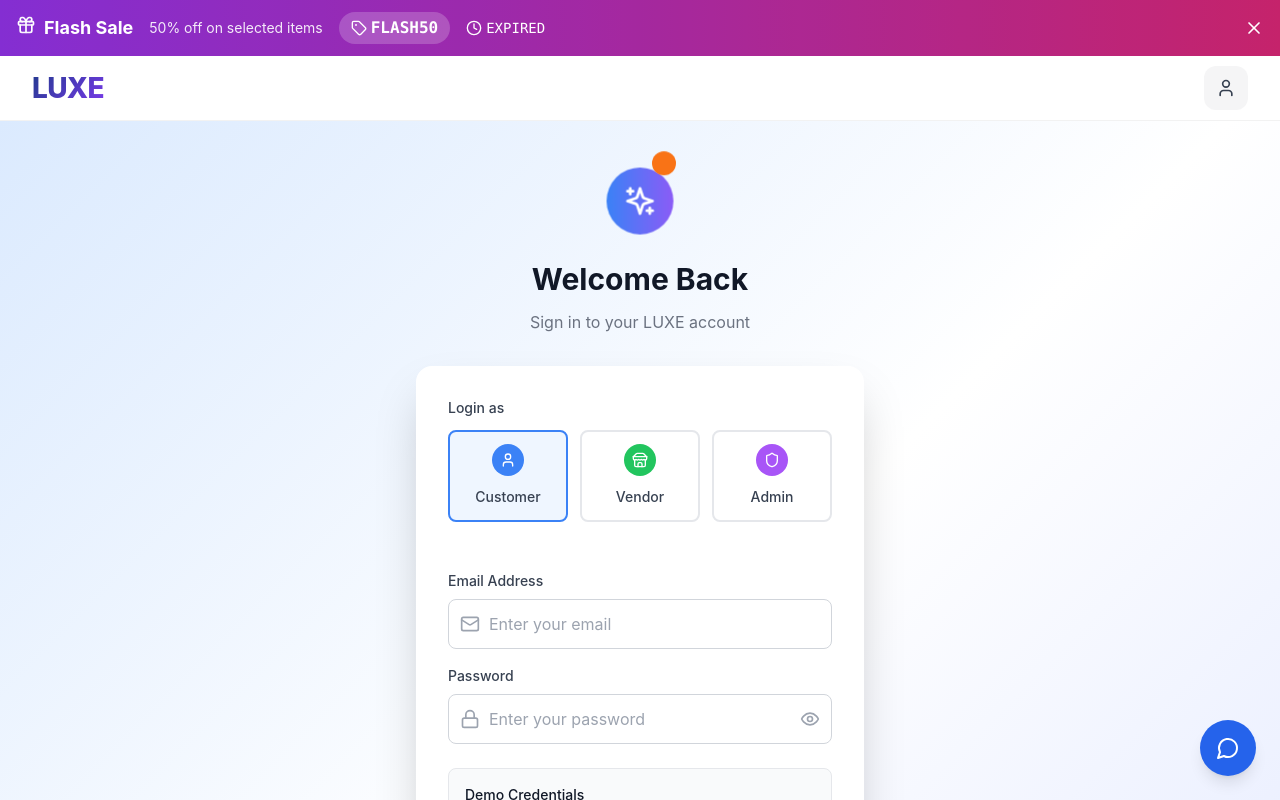
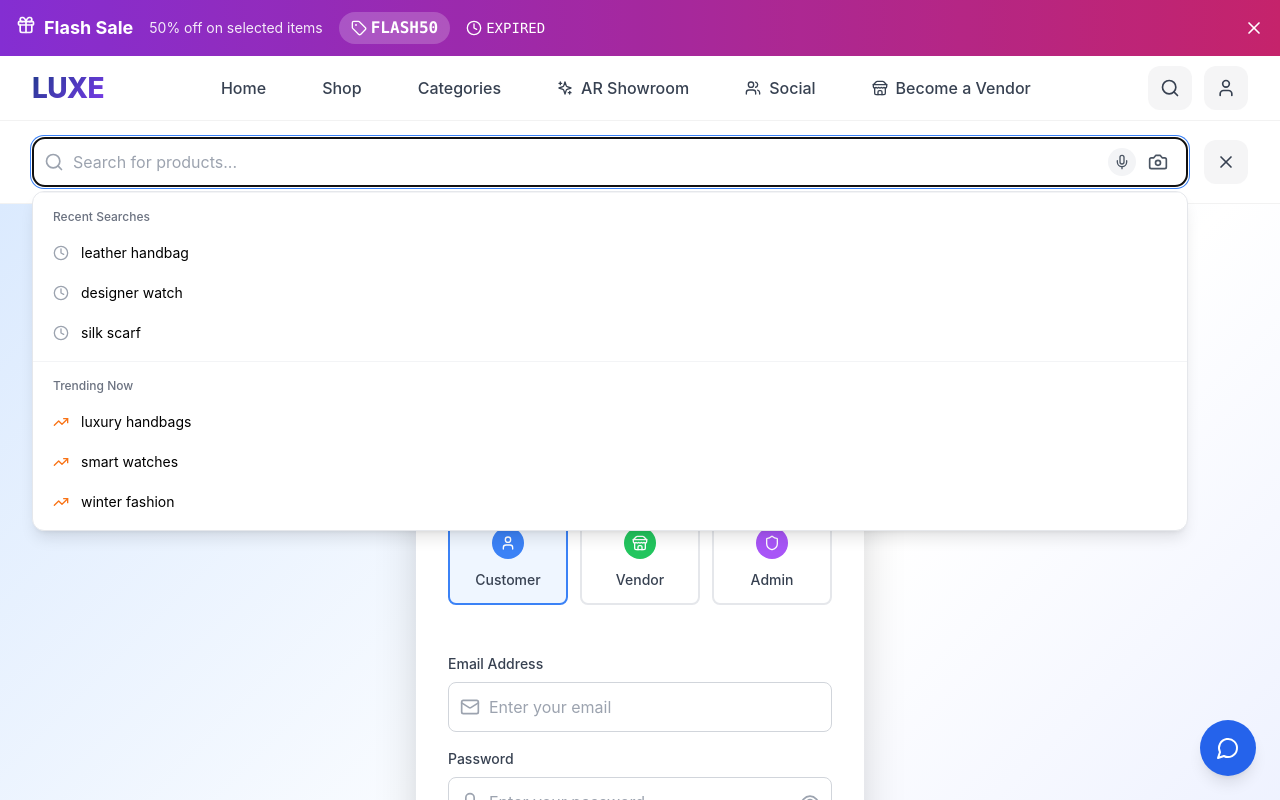
Before and after one commit to nikkjaat/LUXE-FRONTEND, a React (Vite) app: page /login in a window 1280 px wide. Both pictures are taken after a click on the button 1169 px from the left and 88 px from the top of the page. Shown: the top 800 px of the page. Built offline with nearby package versions, Linux system fonts and the light colour scheme; the HTML template or start-up script is replaced by a standard one.

Commit message:
Header Component Improvements

```diff
--- a/src/components/Header/Header.jsx
+++ b/src/components/Header/Header.jsx
@@ -11,7 +11,7 @@
 const Header = () => {
   const [isMenuOpen, setIsMenuOpen] = useState(false);
   const [isUserMenuOpen, setIsUserMenuOpen] = useState(false);
-  const [showSearchBarBelow , setShowSearchBarBelow ] = useState(false);
+  const [showSearchBarBelow, setShowSearchBarBelow] = useState(false);
   const [unreadCount, setUnreadCount] = useState(0);
 
   const { user, logout } = useAuth();
@@ -22,7 +22,7 @@
 
   const userMenuRef = useRef(null);
   const mobileMenuRef = useRef(null);
-  const searchOverlayRef = useRef(null);
+  const searchBarRef = useRef(null);
 
   // Get notifications and unread count
   useEffect(() => {
@@ -43,7 +43,7 @@
         setIsMenuOpen(false);
       }
 
-      if (searchOverlayRef.current && !searchOverlayRef.current.contains(event.target)) {
+      if (searchBarRef.current && !searchBarRef.current.contains(event.target)) {
         setShowSearchBarBelow(false);
       }
     };
@@ -54,7 +54,7 @@
     };
   }, []);
 
-  // Handle escape key for search overlay
+  // Handle escape key for search bar
   useEffect(() => {
     const handleEscape = (event) => {
       if (event.key === 'Escape' && showSearchBarBelow) {
@@ -119,7 +119,7 @@
             </div>
 
             {/* Desktop Navigation - Always visible on desktop */}
-            <nav className={`${styles.desktopNav} ${showSearchBarBelow ? styles.hidden : ''}`}>
+            <nav className={styles.desktopNav}>
               <Link to="/" className={styles.navLink}>
                 <span>Home</span>
               </Link>
@@ -147,10 +147,10 @@
 
             {/* Desktop Actions */}
             <div className={styles.desktopActions}>
-              {/* Search Button - Shows on laptop/tablet when search is closed */}
+              {/* Search Button - Shows on laptop/tablet */}
               <button
-                onClick={() => setShowSearchBarBelow(true)}
-                className={`${styles.searchButton} ${showSearchBarBelow ? styles.hidden : ''}`}
+                onClick={() => setShowSearchBarBelow(!showSearchBarBelow)}
+                className={styles.searchButton}
                 aria-label="Search"
               >
                 <Search className="h-5 w-5" />
@@ -160,7 +160,7 @@
               {user?.role === 'user' && (
                 <Link
                   to="/wishlist"
-                  className={`${styles.actionButton} ${showSearchBarBelow ? styles.hidden : ''}`}
+                  className={styles.actionButton}
                   aria-label="Wishlist"
                 >
                   <Heart className="h-5 w-5" />
@@ -176,7 +176,7 @@
               {user?.role === 'user' && (
                 <Link
                   to="/cart"
-                  className={`${styles.actionButton} ${showSearchBarBelow ? styles.hidden : ''}`}
+                  className={styles.actionButton}
                   aria-label="Shopping Cart"
                 >
                   <ShoppingCart className="h-5 w-5" />
@@ -230,20 +230,24 @@
                       <Link
                         to={getDashboardLink()}
                         className={styles.dropdownItem}
-                        onClick={() => handleUserMenuClick()}
+                        onClick={() => setIsUserMenuOpen(false)}
                       >
                         <Settings className="h-4 w-4" />
                         <span>{getDashboardLabel()}</span>
                       </Link>
 
                       {/* Notifications */}
-                      <div className={styles.dropdownItem}>
+                      <Link
+                        to="/notifications"
+                        className={styles.dropdownItem}
+                        onClick={() => setIsUserMenuOpen(false)}
+                      >
                         <Bell className="h-4 w-4" />
                         <span>Notifications</span>
                         {unreadCount > 0 && (
                           <span className={styles.notificationCount}>{unreadCount}</span>
                         )}
-                      </div>
+                      </Link>
 
                       {/* Admin-specific items */}
                       {user.role === 'admin' && (
@@ -251,7 +255,7 @@
                           <Link
                             to="/admin/vendor-applications"
                             className={styles.dropdownItem}
-                            onClick={() => handleUserMenuClick()}
+                            onClick={() => setIsUserMenuOpen(false)}
                           >
                             <Store className="h-4 w-4" />
                             <span>Vendor Applications</span>
@@ -259,7 +263,7 @@
                           <Link
                             to="/admin/promotions"
                             className={styles.dropdownItem}
-                            onClick={() => handleUserMenuClick()}
+                            onClick={() => setIsUserMenuOpen(false)}
                           >
                             <Sparkles className="h-4 w-4" />
                             <span>Promotions</span>
@@ -272,7 +276,7 @@
                         <Link
                           to="/vendor/add-product"
                           className={styles.dropdownItem}
-                          onClick={() => handleUserMenuClick()}
+                          onClick={() => setIsUserMenuOpen(false)}
                         >
                           <Store className="h-4 w-4" />
                           <span>Add Product</span>
@@ -281,22 +285,22 @@
 
                       <div className={styles.dropdownDivider}></div>
 
-                      <a
-                        href="#about"
+                      <Link
+                        to="/about"
                         className={styles.dropdownItem}
-                        onClick={() => handleUserMenuClick()}
+                        onClick={() => setIsUserMenuOpen(false)}
                       >
                         <Info className="h-4 w-4" />
                         <span>About</span>
-                      </a>
-                      <a
-                        href="#contact"
+                      </Link>
+                      <Link
+                        to="/contact"
                         className={styles.dropdownItem}
-                        onClick={() => handleUserMenuClick()}
+                        onClick={() => setIsUserMenuOpen(false)}
                       >
                         <Phone className="h-4 w-4" />
                         <span>Contact</span>
-                      </a>
+                      </Link>
 
                       <div className={styles.dropdownDivider}></div>
 
@@ -362,20 +366,6 @@
                 >
                   <span>Categories</span>
                 </button>
-                <button
-                  onClick={() => handleMobileNavClick('/ar-showroom')}
-                  className={styles.mobileNavLink}
-                >
-                  <Sparkles className="h-4 w-4" />
-                  <span>AR Showroom</span>
-                </button>
-                <button
-                  onClick={() => handleMobileNavClick('/social')}
-                  className={styles.mobileNavLink}
-                >
-                  <Users className="h-4 w-4" />
-                  <span>Social</span>
-                </button>
                 {!user && (
                   <button
                     onClick={() => handleMobileNavClick('/vendor/signup')}
@@ -391,7 +381,23 @@
         )}
       </header>
 
-
+      {/* Search Bar Below Header */}
+      {showSearchBarBelow && (
+        <div className={styles.searchBarBelowHeader} ref={searchBarRef}>
+          <div className={styles.searchBarContainer}>
+            <div className={styles.searchBarContent}>
+              <SmartSearch onSearch={handleSearch} autoFocus />
+              <button
+                onClick={() => setShowSearchBarBelow(false)}
+                className={styles.closeSearchBarButton}
+                aria-label="Close Search"
+              >
+                <X className="h-5 w-5" />
+              </button>
+            </div>
+          </div>
+        </div>
+      )}
     </>
   );
 };
--- a/src/components/Header/Header.module.css
+++ b/src/components/Header/Header.module.css
@@ -66,11 +66,6 @@
   transition: all 0.3s ease;
 }
 
-.desktopNav.hidden {
-  opacity: 0;
-  pointer-events: none;
-}
-
 @media (min-width: 1024px) {
   .desktopNav {
     display: flex;
@@ -117,6 +112,61 @@
   position: relative;
 }
 
+/* Search Bar Below Header */
+.searchBarBelowHeader {
+  background: rgba(255, 255, 255, 0.98);
+  backdrop-filter: blur(20px);
+  border-bottom: 1px solid rgba(0, 0, 0, 0.05);
+  position: sticky;
+  top: 4rem;
+  z-index: 45;
+  animation: slideDown 0.3s ease-out;
+}
+
+.searchBarContainer {
+  max-width: 1400px;
+  margin: 0 auto;
+  padding: 0 1rem;
+}
+
+@media (min-width: 640px) {
+  .searchBarContainer {
+    padding: 0 1.5rem;
+  }
+}
+
+@media (min-width: 1024px) {
+  .searchBarContainer {
+    padding: 0 2rem;
+  }
+}
+
+.searchBarContent {
+  display: flex;
+  align-items: center;
+  gap: 1rem;
+  padding: 1rem 0;
+}
+
+.closeSearchBarButton {
+  display: flex;
+  align-items: center;
+  justify-content: center;
+  padding: 0.75rem;
+  color: #374151;
+  background: rgba(55, 65, 81, 0.05);
+  border: none;
+  border-radius: 0.75rem;
+  cursor: pointer;
+  transition: all 0.3s ease;
+  flex-shrink: 0;
+}
+
+.closeSearchBarButton:hover {
+  color: #1e3a8a;
+  background: rgba(30, 58, 138, 0.1);
+}
+
 /* Desktop Actions */
 .desktopActions {
   display: flex;
@@ -144,18 +194,7 @@
   transform: translateY(-1px);
 }
 
-.searchButton.hidden {
-  opacity: 0;
-  pointer-events: none;
-}
-
-@media (min-width: 768px) and (max-width: 1023px) {
-  .searchButton {
-    display: flex;
-  }
-}
-
-@media (min-width: 1024px) {
+@media (min-width: 768px) {
   .searchButton {
     display: flex;
   }
@@ -181,11 +220,6 @@
   color: #1e3a8a;
   background: rgba(30, 58, 138, 0.1);
   transform: translateY(-1px);
-}
-
-.actionButton.hidden {
-  opacity: 0;
-  pointer-events: none;
 }
 
 /* Badges */
@@ -462,61 +496,6 @@
   background: rgba(30, 58, 138, 0.1);
 }
 
-/* Search Overlay */
-.searchOverlay {
-  position: fixed;
-  top: 0;
-  left: 0;
-  right: 0;
-  bottom: 0;
-  background: rgba(0, 0, 0, 0.5);
-  z-index: 60;
-  animation: fadeIn 0.3s ease-out;
-}
-
-.searchOverlayContent {
-  background: white;
-  height: 100%;
-  animation: slideDown 0.3s ease-out;
-}
-
-.searchOverlayHeader {
-  display: flex;
-  align-items: center;
-  justify-content: space-between;
-  padding: 1rem 2rem;
-  border-bottom: 1px solid rgba(0, 0, 0, 0.05);
-  height: 4rem;
-}
-
-.searchOverlayLogo {
-  flex-shrink: 0;
-}
-
-.searchOverlaySearch {
-  flex: 1;
-  max-width: 40rem;
-  margin: 0 2rem;
-}
-
-.searchOverlayClose {
-  display: flex;
-  align-items: center;
-  justify-content: center;
-  padding: 0.75rem;
-  color: #374151;
-  background: rgba(55, 65, 81, 0.05);
-  border: none;
-  border-radius: 0.75rem;
-  cursor: pointer;
-  transition: all 0.3s ease;
-}
-
-.searchOverlayClose:hover {
-  color: #1e3a8a;
-  background: rgba(30, 58, 138, 0.1);
-}
-
 /* Animations */
 @keyframes fadeIn {
   from {
@@ -560,11 +539,6 @@
   }
 }
 
-/* Hide elements when search is open */
-.hidden {
-  display: none !important;
-}
-
 /* Responsive Design */
 @media (max-width: 1024px) {
   .mainNav {
@@ -597,6 +571,10 @@
   .mobileSearchBar {
     padding: 0.5rem 0;
   }
+
+  .searchBarBelowHeader {
+    top: 3.5rem;
+  }
 }
 
 @media (max-width: 480px) {
@@ -611,6 +589,10 @@
   .actionButton,
   .mobileMenuButton {
     padding: 0.5rem;
+  }
+
+  .searchBarBelowHeader {
+    top: 3rem;
   }
 }
 
```
